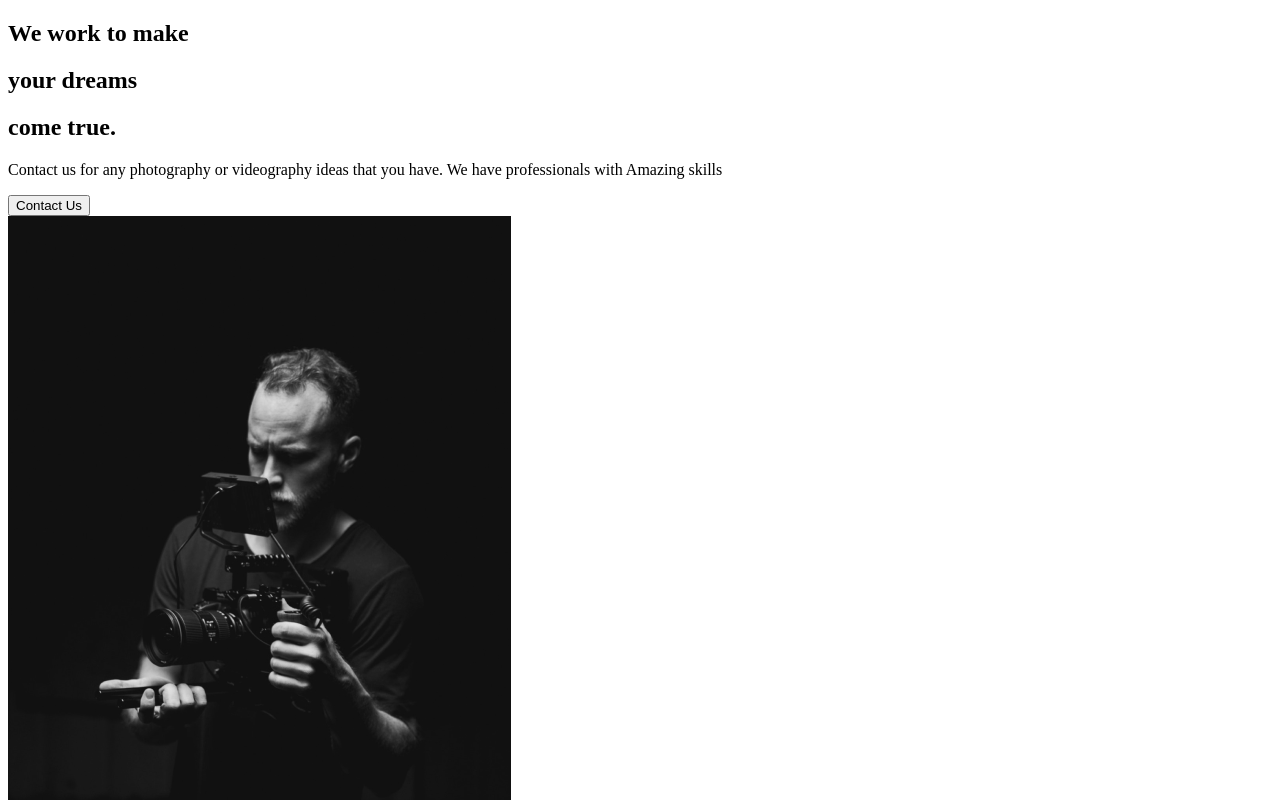
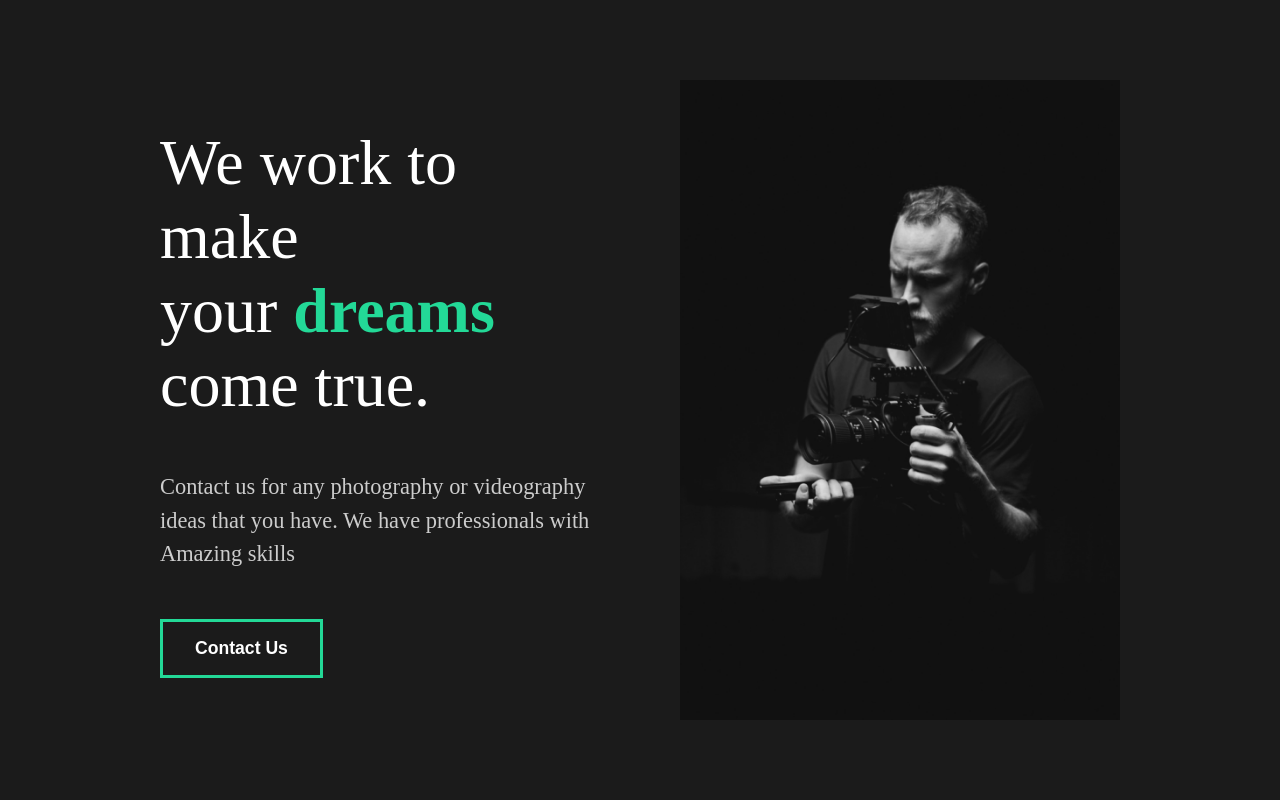
Before and after one commit to bagasimmanuel/capture-project, a Vue app: page / in a window 1280 px wide. Shown: the top 800 px of the page. Built offline with nearby package versions, Linux system fonts and the light colour scheme.

Commit message:
5. Intro to styled components

```diff
--- /dev/null
+++ b/src/assets/css/main.scss
@@ -0,0 +1,48 @@
+* {
+  margin: 0;
+  padding: 0;
+  box-sizing: border-box;
+}
+
+body {
+  background-color: #1b1b1b;
+}
+
+button {
+  font-weight: bold;
+  font-size: 1.1rem;
+  cursor: pointer;
+  padding: 1rem 2rem;
+  border: 3px solid #23d997;
+  background: transparent;
+  color: white;
+  transition: all 0.3s ease;
+  &:hover {
+    background-color: #23d997;
+    color: white;
+  }
+}
+
+h2 {
+  font-weight: lighter;
+  font-size: 4rem;
+}
+h3 {
+  color: white;
+}
+h4 {
+  font-weight: bold;
+}
+span {
+  font-weight: bold;
+  color: #23d997;
+}
+a {
+  font-size: 1.1rem;
+}
+p {
+  padding: 3rem 0rem;
+  color: #ccc;
+  font-size: 1.4rem;
+  line-height: 150%;
+}
--- a/src/components/AboutSection.vue
+++ b/src/components/AboutSection.vue
@@ -1,5 +1,5 @@
 <template>
-  <div>
+  <div class="about">
     <div class="description">
       <div class="title">
         <div class="hide">
@@ -27,3 +27,37 @@
 <script setup>
 import home1 from '../assets/images/home1.png'
 </script>
+
+<style lang="scss" scoped>
+.about {
+  min-height: 90vh;
+  display: flex;
+  align-items: center;
+  justify-content: space-between;
+  padding: 5rem 10rem;
+  color: white;
+  .description {
+    flex: 1;
+    padding-right: 5rem;
+    h2 {
+      font-weight: lighter;
+    }
+
+    .title {
+      .hide {
+        overflow: hidden;
+      }
+    }
+  }
+
+  .image {
+    flex: 1;
+    overflow: hidden;
+    img {
+      width: 100%;
+      height: 80vh;
+      object-fit: cover;
+    }
+  }
+}
+</style>
--- a/src/main.js
+++ b/src/main.js
@@ -1,3 +1,4 @@
+import './assets/css/main.scss'
 import { createApp } from 'vue'
 import App from './App.vue'
 import router from './router'
```
